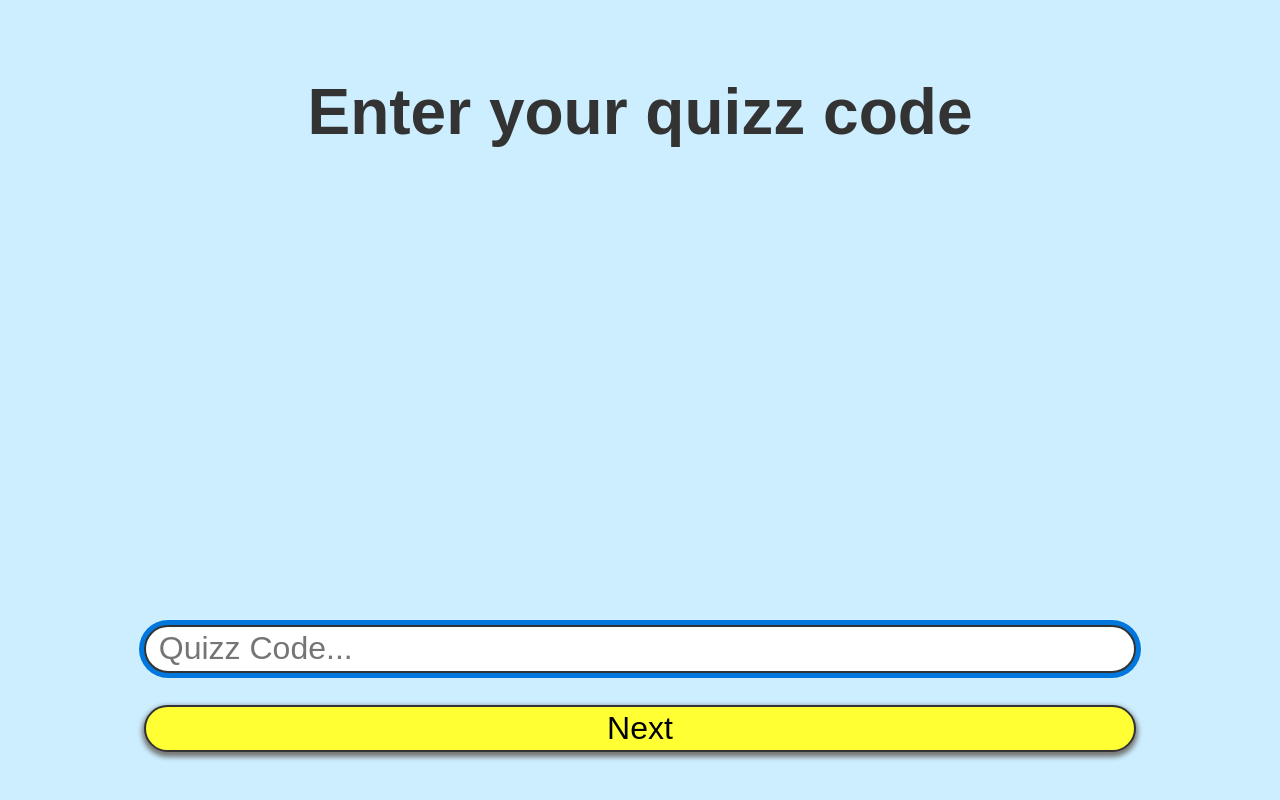
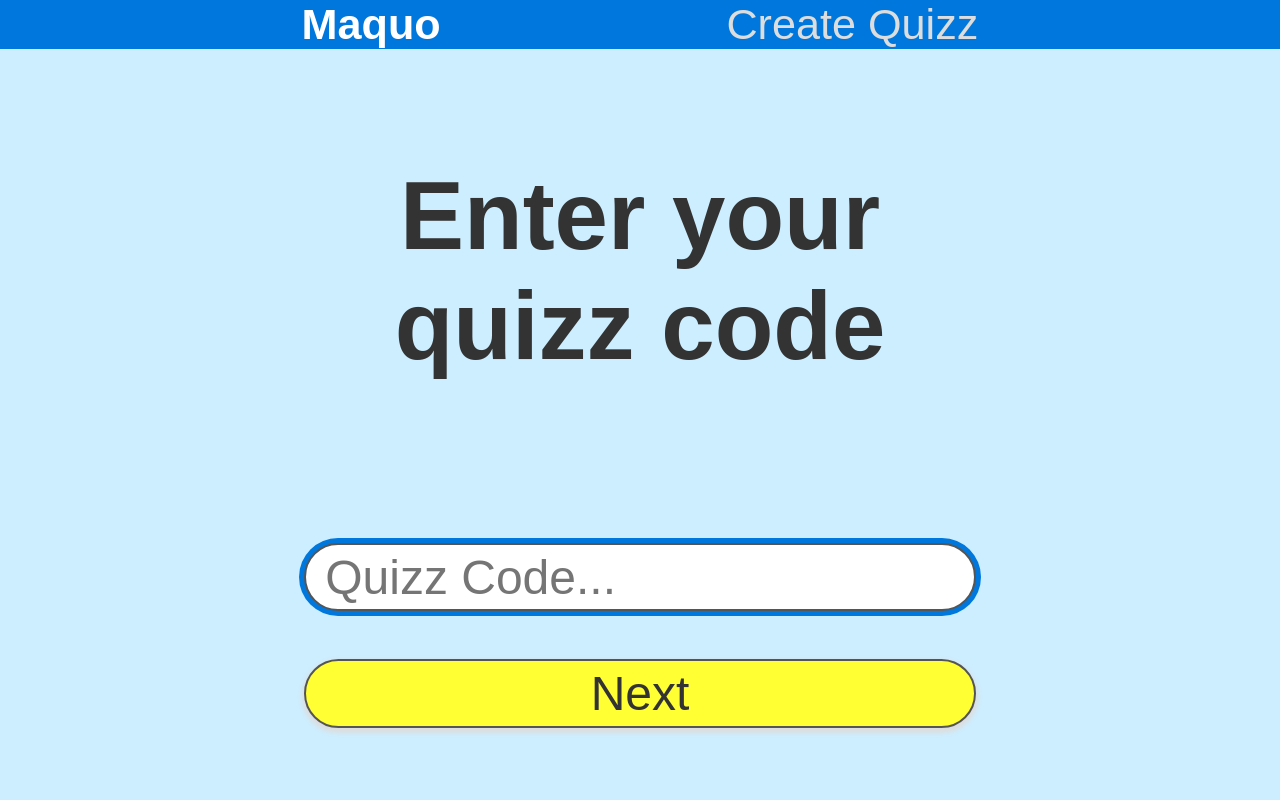
Before and after one commit to Benjamin-Davies/maquo, a PHP site: page / in a window 1280 px wide. Run offline with PHP 8.4, Linux system fonts and the light colour scheme.

Commit message:
Add nav and tweak styles

```diff
--- a/src/components/App.js
+++ b/src/components/App.js
@@ -1,4 +1,6 @@
+import Nav from './Nav.js';
 import QuizzCodePrompt from './QuizzCodePrompt.js';
+
 import { useLocationHash } from '../react-utils.js';
 
 const { createElement: c } = React;
@@ -7,6 +9,7 @@ function App() {
   const quizzCode = useLocationHash().slice(1);
 
   return c('div', { className: 'App' },
+    c(Nav),
     c('main', {className: 'App__main-content'},
       quizzCode
       ? quizzCode
--- /dev/null
+++ b/src/components/Nav.js
@@ -0,0 +1,23 @@
+const { createElement: c } = React;
+
+function Nav() {
+  return c('nav', { className: 'Nav' },
+    c('ul', { className: 'Nav__inner' },
+      c('li', null,
+        c('a', {
+          className: 'Nav__logo',
+          href: '#'
+        }, 'Maquo'),
+      ),
+      c('li', { className: 'Nav__spacer' }),
+      c('li', null,
+        c('a', {
+          className: 'Nav__link',
+          href: 'create/'
+        }, 'Create Quizz'),
+      ),
+    ),
+  );
+}
+
+export default Nav;
--- a/style.css
+++ b/style.css
@@ -3,9 +3,9 @@
   --background: #cceeff;
   --primary: #0077dd;
   --secondary: #ffff33;
-  --dark-text: #000000;
-  --medium-text: #333333;
-  --light-text: #777777;
+  --dark-text: #333333;
+  --medium-text: #555555;
+  --light-text: #dddddd;
 }
 
 /* General */
@@ -22,15 +22,17 @@ button {
   border: 2px solid var(--medium-text);
   border-radius: 1em;
   box-shadow: 0 3px 5px 2px var(--light-text);
+  color: var(--dark-text);
   font: inherit;
   margin: 0 0.3em;
   padding: 0.1em 0.4em;
-  transition: box-shadow 100ms;
+  transition: box-shadow 100ms, color 100ms;
 }
 
 input:focus,
 button:focus {
   box-shadow: 0 0 0 5px var(--primary);
+  color: var(--dark-text);
   outline: none;
 }
 
@@ -44,15 +46,55 @@ button {
   display: flex;
   flex-direction: column;
   height: 100vh;
-  font-size: 2em;
+  font-size: 6vh;
   text-align: center;
 }
 
 .App__main-content {
   flex-grow: 1;
   margin: 1em auto;
-  max-width: 1024px;
+  max-width: 720px;
   width: 80%;
+}
+
+/* Nav Component */
+.Nav {
+  background: var(--primary);
+  font-size: 0.9em;
+}
+
+.Nav__inner {
+  display: flex;
+  flex-direction: row;
+  list-style: none;
+  margin: 0 auto;
+  max-width: 720px;
+  padding: 0;
+  width: 80%;
+}
+
+.Nav__logo,
+.Nav__link {
+  color: var(--light-text);
+  margin: 0 0.5em;
+  text-decoration-color: transparent;
+  transition: text-decoration-color 100ms;
+}
+
+.Nav__logo:focus,
+.Nav__link:focus {
+  color: white;
+  outline: none;
+  text-decoration-color: var(--secondary);
+}
+
+.Nav__logo {
+  color: white;
+  font-weight: bold;
+}
+
+.Nav__spacer {
+  flex-grow: 1;
 }
 
 /* QuizzCodePrompt Component */
@@ -63,6 +105,7 @@ button {
 }
 
 .QuizzCodePrompt__title {
+  color: var(--dark-text);
   flex-grow: 1;
 }
 
```
